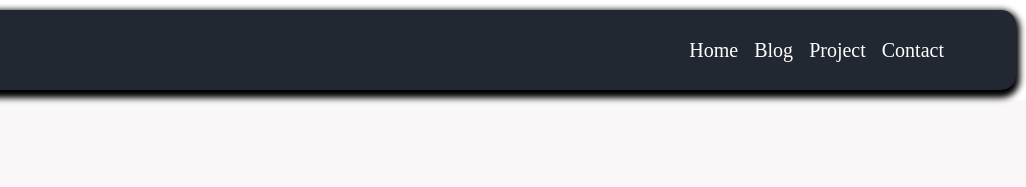
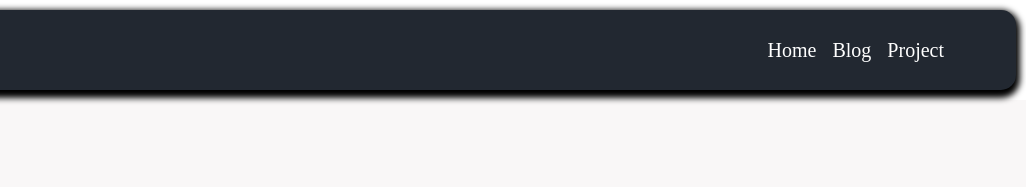
Before and after one commit to Ashu1109/Portfolio, a plain HTML site: page index.html in a window 1280 px wide. Shown: the top 187 px of the page, 254-1280 px from the left. Drawn offline with Linux system fonts and the light colour scheme.

Commit message:
contact remove

```diff
--- a/index.html
+++ b/index.html
@@ -18,7 +18,7 @@
                     <li><a class="navLink" href="#home">Home</a></li>
                     <li><a class="navLink" href="#blog">Blog</a></li>
                     <li><a class="navLink" href="#project">Project</a></li>
-                    <li><a class="navLink" href="contact.html">Contact</a></li>
+
                 </ul>
             </div>
         </nav>
```
